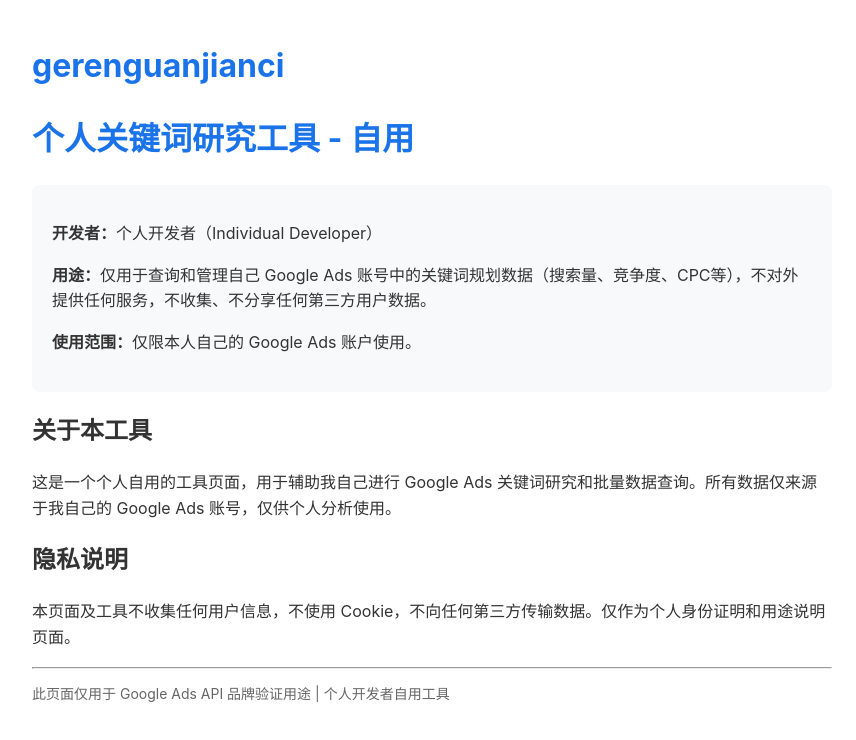
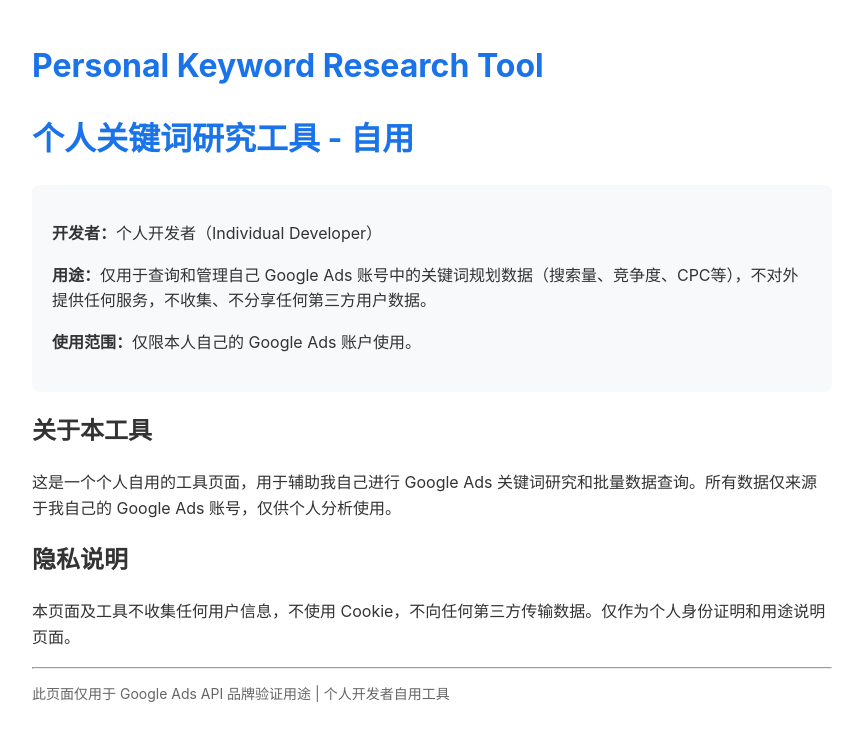
Before and after one commit to gilbertocloptonq377-hub/ads-keyword-tool, a plain HTML site: page index.html in a window 1280 px wide. Shown: the whole page, without its empty margins (208-1064 px from the left). Drawn offline with Linux system fonts and the light colour scheme.

Commit message:
Update index.html

```diff
--- a/index.html
+++ b/index.html
@@ -3,7 +3,7 @@
 <head>
   <meta charset="UTF-8">
   <meta name="viewport" content="width=device-width, initial-scale=1.0">
-  <title>gerenguanjianci</title>
+  <title>Personal Keyword Research Tool</title>
   <style>
     body { font-family: -apple-system, BlinkMacSystemFont, "Segoe UI", Roboto, sans-serif; max-width: 800px; margin: 40px auto; padding: 0 20px; line-height: 1.6; color: #333; }
     h1 { color: #1a73e8; }
@@ -11,7 +11,7 @@
   </style>
 </head>
 <body>
-  <h1>gerenguanjianci</h1>
+  <h1>Personal Keyword Research Tool</h1>
   <h1>个人关键词研究工具 - 自用</h1>
 
   <div class="box">
```
